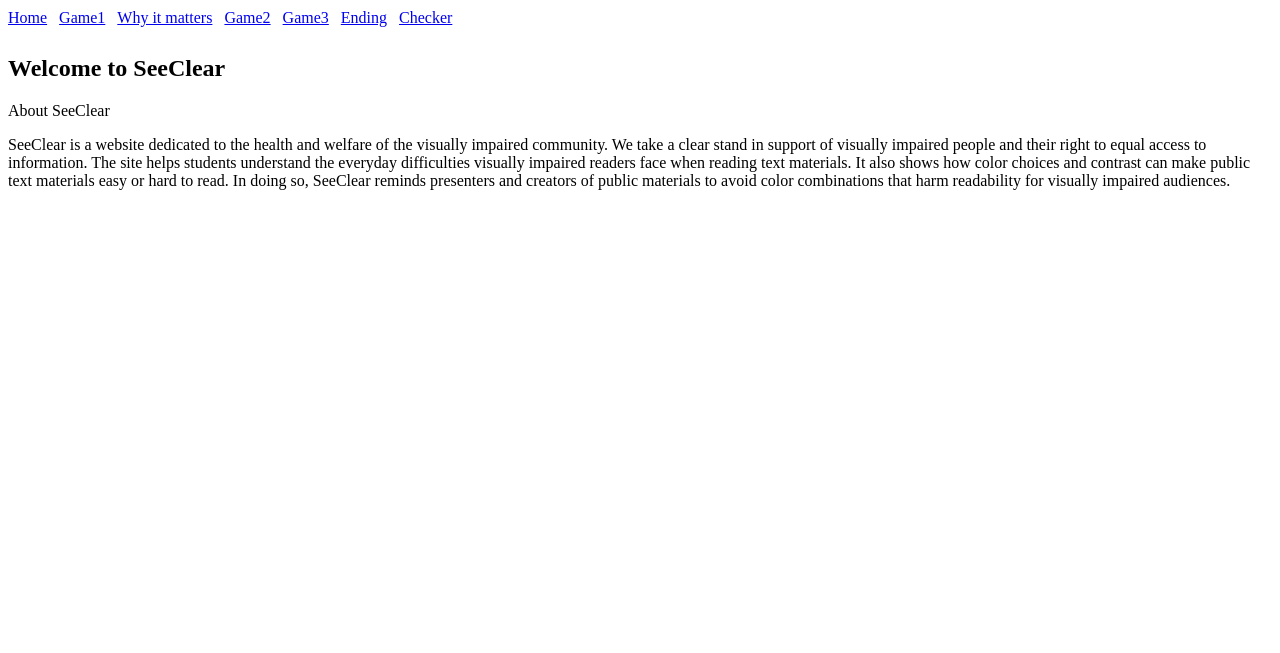
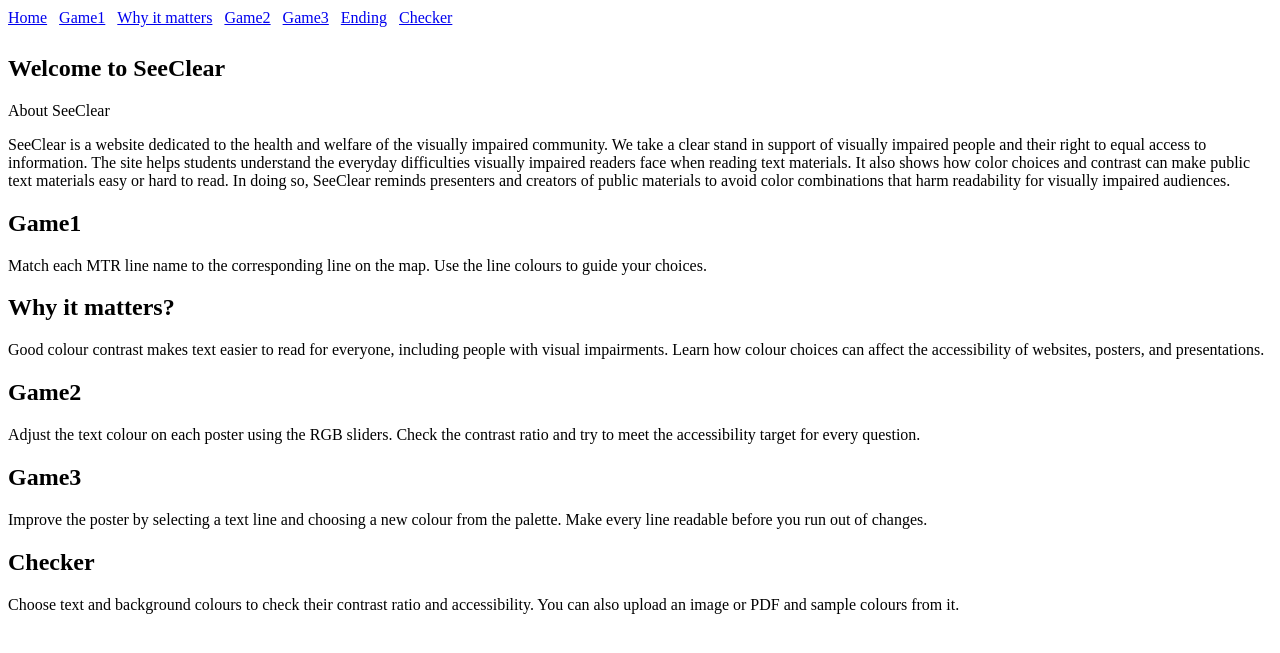
Before and after one commit to trizol5/seeclear, a plain HTML site: page index.html in a window 1280 px wide. Shown: the part 79-732 px from the top of the page. Drawn offline with Linux system fonts and the light colour scheme.

Commit message:
Update headings and add game descriptions in index.html

```diff
--- a/index.html
+++ b/index.html
@@ -28,7 +28,7 @@
     </header>
 
     <main id="main">
-        <h2>Welcome to SeeClear</h2>
+        <h2 class="background-heading">Welcome to SeeClear</h2>
         <p>About SeeClear</p>
         <p>SeeClear is a website dedicated to the health and welfare of the visually impaired community.
             We take a clear stand in support of visually impaired people and their right to equal access to information.
@@ -36,7 +36,16 @@
             It also shows how color choices and contrast can make public text materials easy or hard to read.
             In doing so, SeeClear reminds presenters and creators of public materials to avoid color combinations that harm readability for visually impaired audiences.
         </p>
-
+        <h2 class="homepage-heading">Game1</h2>
+        <p>Match each MTR line name to the corresponding line on the map. Use the line colours to guide your choices.</p>
+        <h2 class="homepage-heading">Why it matters?</h2>
+        <p>Good colour contrast makes text easier to read for everyone, including people with visual impairments. Learn how colour choices can affect the accessibility of websites, posters, and presentations.</p>
+        <h2 class="homepage-heading">Game2</h2>
+        <p>Adjust the text colour on each poster using the RGB sliders. Check the contrast ratio and try to meet the accessibility target for every question.</p>
+        <h2 class="homepage-heading">Game3</h2>
+        <p>Improve the poster by selecting a text line and choosing a new colour from the palette. Make every line readable before you run out of changes.</p>
+        <h2 class="homepage-heading">Checker</h2>
+        <p>Choose text and background colours to check their contrast ratio and accessibility. You can also upload an image or PDF and sample colours from it.</p>
     </main>
     <script src="js/color.js"></script>
 </body>
```
